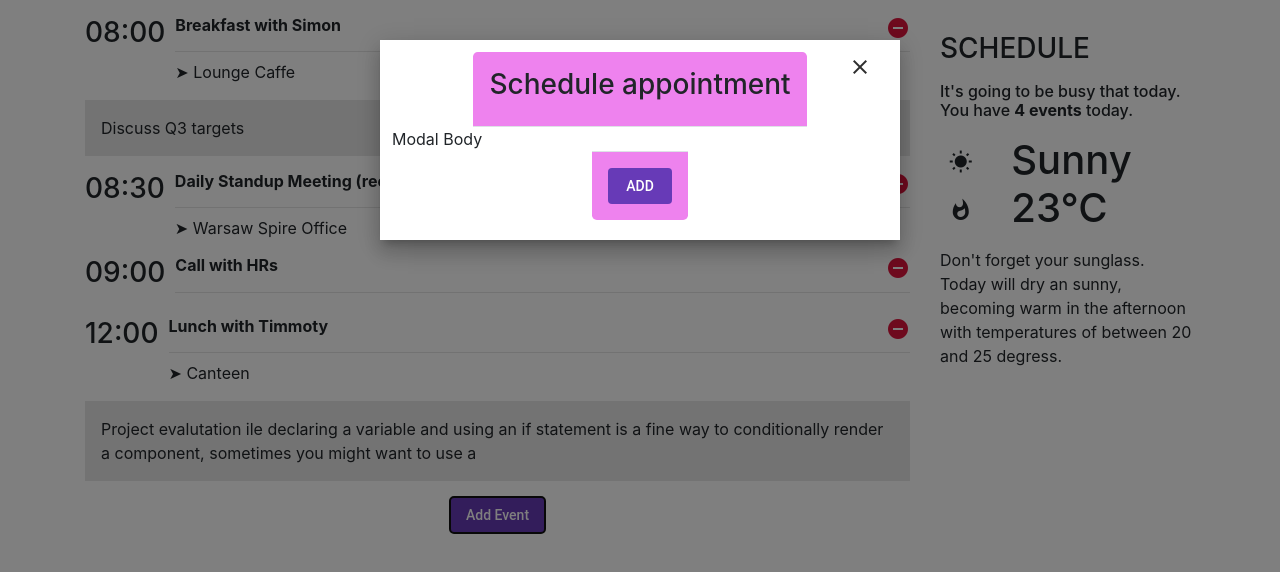
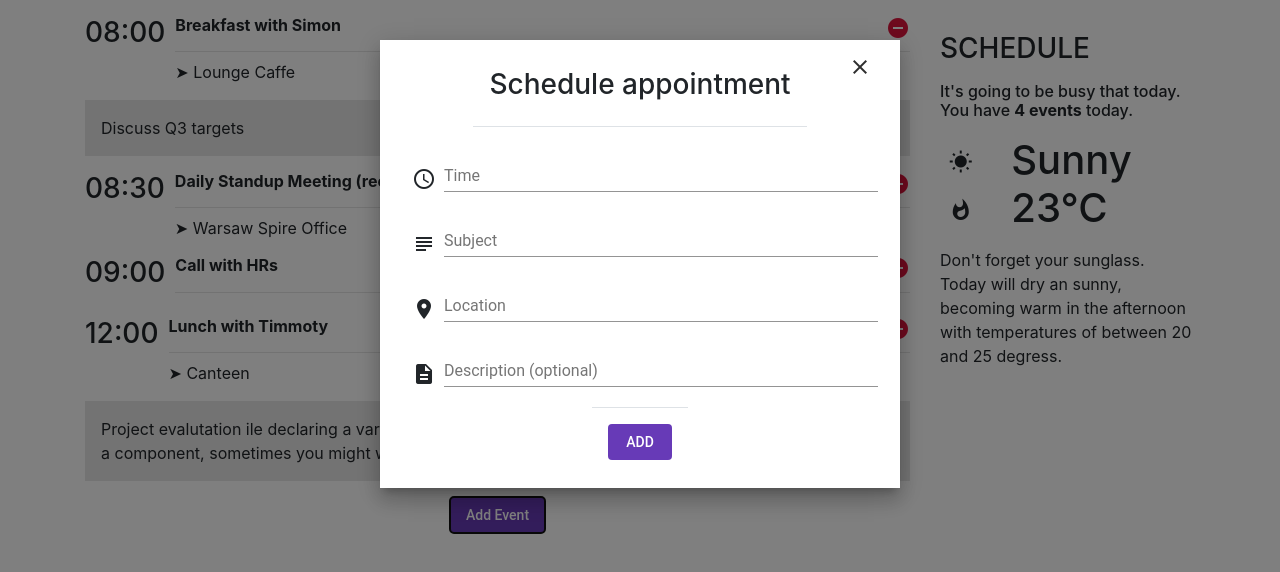
Before and after one commit to HerculesGit/agenda-app, an Angular app: page / in a window 1280 px wide. Both pictures are taken after a click on the button "Add Event". Shown: the top 572 px of the page. Built offline with nearby package versions, Linux system fonts and the light colour scheme.

Commit message:
created forms and inputs

```diff
--- a/src/app/app.component.ts
+++ b/src/app/app.component.ts
@@ -1,6 +1,6 @@
 import { Component, ViewChild } from '@angular/core';
-import { MatDialogModule } from "@angular/material/dialog";
-// import { ModalDialogComponent } from './components/modal-dialog/modal-dialog.component';
+import { DialogComponent } from './components/modal-dialog/dialog.component';
+import { FormControl } from "@angular/forms";
 
 @Component({
   selector: 'app-root',
@@ -9,7 +9,13 @@ import { MatDialogModule } from "@angular/material/dialog";
 })
 export class AppComponent {
 
-  // @ViewChild(MatDialogModule, {static: false}) modal: ModalDialogComponent;
+  @ViewChild(DialogComponent, {static: false}) modal: DialogComponent;
+  name: string = ''
+
+  timeInput = new FormControl();
+  subjectInput = new FormControl()
+  locationInput = new FormControl()
+  descriptionInput = new FormControl()
 
   events: Array<any> = [
     {time: '08:00', subject: 'Breakfast with Simon', location: 'Lounge Caffe', description: 'Discuss Q3 targets'},
--- a/src/app/components/modal-dialog/dialog.component.css
+++ b/src/app/components/modal-dialog/dialog.component.css
@@ -48,9 +48,30 @@
 
 .justify-center {
     align-items: center;
-    background-color: violet
+    /* background-color: violet */
 }
 
 .modal-content-left {
     width: 100%;
 }
+
+.form-column {
+    display: flex;
+    flex-direction: column;
+    /* cima, direita, baixo, esquerda */
+    padding: 20px 10px 0px 20px
+}
+
+.form-column mat-form-field {
+    /* background-color: aqua; */
+    width: 100%
+}
+.form-column div {
+    display: flex;
+    flex-direction: row;
+    align-items: center;
+}
+
+.form-column mat-icon{
+    padding-right: 2rem;
+}
--- a/src/app/components/modal-dialog/dialog.component.html
+++ b/src/app/components/modal-dialog/dialog.component.html
@@ -6,9 +6,45 @@
   </div>
 
   <!-- content - body -->
-  <div class="modal-content-left"> Modal Body </div>
+  <div class="modal-content-left">
+    <form class="form-column">
+
+      <div class="time">
+        <mat-icon>access_time</mat-icon>
+        <mat-form-field>
+            <input matInput placeholder="Time" value="">
+        </mat-form-field>
+      </div>
+
+      <div class="subject">
+        <mat-icon>subject</mat-icon>
+        <mat-form-field>
+            <input matInput placeholder="Subject" value="">
+        </mat-form-field>
+      </div>
+
+      <div class="location">
+        <mat-icon>location_on</mat-icon>
+        <mat-form-field>
+            <input matInput placeholder="Location" value="">
+        </mat-form-field>
+      </div>
+
+      <div class="description">
+        <mat-icon>description</mat-icon>
+        <mat-form-field>
+            <input matInput placeholder="Description (optional)" value="">
+        </mat-form-field>
+      </div>
+
+
+      <!-- <input [(ngModel)]="name" #ctrl="ngModel"/> -->
+    </form>
+
+  </div>
+
+
   <!-- footer -->
-
   <div class="modal-footer justify-center" >
     <button mat-flat-button color="primary">ADD</button>
   </div>
```
Also changed, not shown: src/app/app.module.ts (+7 -1 lines).
